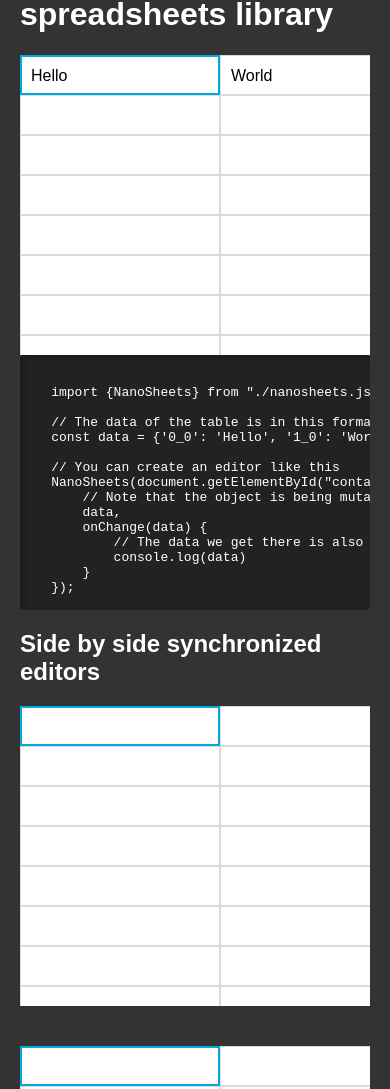
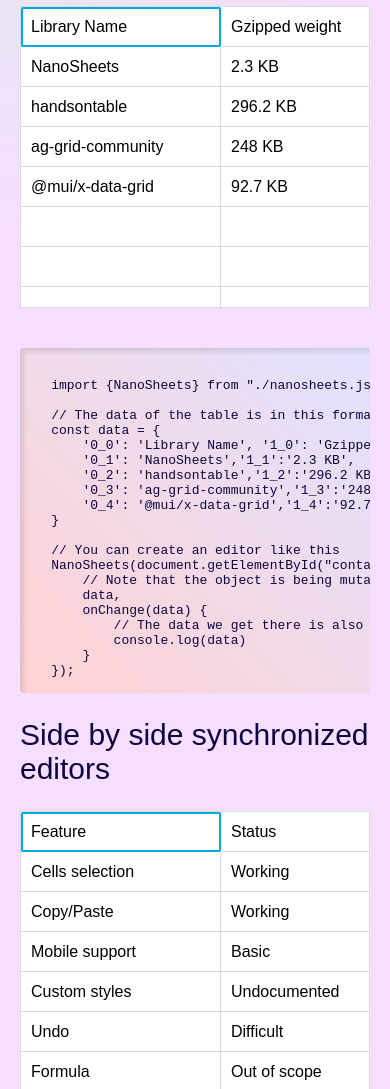
Before and after one commit to renanlecaro/nanosheets, a website: page index.html in a window 390 px wide. Shown: the part 156-1245 px from the top of the page. Drawn offline with Linux system fonts and the light colour scheme.

```diff
--- a/index.html
+++ b/index.html
@@ -11,16 +11,22 @@
     />
 </head>
 <body>
-<h1>NanoSheets: high performance javascript spreadsheets library</h1>
+<h1>High performance javascript spreadsheets library</h1>
 
 <div id="container1" style="height: 300px"></div>
 
 <script type="module">
 
-    import {NanoSheets} from "./nanosheets.js";
+    import {NanoSheets} from "./nanosheets.js?4";
 
     // The data of the table is in this format, the keys are "x_y" and the values are always strings
-    const data = {'0_0': 'Hello', '1_0': 'World', '2_0': '!'}
+    const data = {
+        '0_0': 'Library Name', '1_0': 'Gzipped weight',
+        '0_1': 'NanoSheets','1_1':'2.3 KB',
+        '0_2': 'handsontable','1_2':'296.2 KB',
+        '0_3': 'ag-grid-community','1_3':'248 KB',
+        '0_4': '@mui/x-data-grid','1_4':'92.7 KB',
+    }
 
     // You can create an editor like this
     NanoSheets(document.getElementById("container1"), {
@@ -44,7 +50,16 @@
     import {NanoSheets} from "./nanosheets.js";
 
     // Here, we're showing the same data in two spreadsheets. Editing one should update the other
-    const data = {};
+    const data = {
+        "0_0":"Feature", "1_0":"Status",
+        "0_1":"Cells selection", "1_1":"Working",
+        "0_2":"Copy/Paste", "1_2":"Working",
+        "0_3":"Mobile support", "1_3":"Basic",
+        "0_4":"Custom styles", "1_4":"Undocumented",
+        "0_5":"Undo", "1_5":"Difficult",
+        "0_6":"Formula", "1_6":"Out of scope",
+        "0_7":"Custom renderer", "1_7":"Out of scope",
+    };
     // Creating and editor returns an instance with some functions
     const instance1 = NanoSheets(document.getElementById("container2"), {
         data,
@@ -63,13 +78,16 @@
 
 
 <style>
+
     body {
-        background: #333;
         padding: 20px;
-        color: white;
+        color: #0e053f;
         font-family: sans-serif;
         max-width: 1200px;
         margin: auto;
+        background: radial-gradient(circle at top left, rgba(0, 48, 100, 0.11), rgba(178, 0, 255, 0.13) 100vw);
+
+
     }
 
     .split {
@@ -88,10 +106,15 @@
         display: block;
         white-space: pre;
         overflow: auto;
+        background: linear-gradient(45deg, #ffd2d2, #e2e2ff);
+        margin-top: 40px;
+        border-radius: 4px;
+        box-shadow: inset 4px 4px 4px rgba(0, 0, 0, 0.1);
         font-family: monospace;
-        background-color: #222;
-        border-radius: 4px;
-        box-shadow: inset 4px 4px 4px rgba(0, 0, 0, 0.2);
+    }
+    h1,h2{
+    font-size: 30px;
+    font-weight: lighter;
     }
 </style>
 </body>
--- a/nanosheets.js
+++ b/nanosheets.js
@@ -7,16 +7,19 @@
         cellHeight = 40,
         style = ({x, y, value, selected}) => ({
             padding: "0 10px",
-            border: "1px solid #dadada",
+            borderBottom: "1px solid #dadada",
+            borderRight:'1px solid #dadada',
             background: selected ? '#e2f7ff' : 'white',
             transition: 'background 0.1s',
-            color: 'black'
+            color: 'black',
+            outline:'none'
+
         }),
         defaultValue = ({x, y}) => ''
     },
 ) {
 
-    Object.assign(node.style, {overflow: "auto", position: "relative"});
+    Object.assign(node.style, {overflow: "auto", position: "relative", border:'1px solid #dadada'});
     // // The node itself shouldn't get focus, despite being scrollable and clickable
     node.setAttribute('tabindex', '-1')
 
@@ -36,14 +39,16 @@
     input.setAttribute("type", "search");
     Object.assign(input.style, {
         zIndex: 2,
+        font:'inherit',
         lineHeight: cellHeight + 'px',
         width: cellWidth + "px",
         height: cellHeight + "px",
         position: "absolute",
         boxSizing: 'border-box',
-        border: '2px solid #00aae1',
+        border:'2px solid #00aae1',
+        borderRadius:'2px',
         transition: 'left 0.2s, top 0.2s',
-        padding: '0 10px'
+        padding: '0 8px',
     })
     node.appendChild(input)
 
@@ -160,8 +165,8 @@
 
     listen(input, "blur", () => {
         // Editor lost focus
+        stopEditing()
         selection = null;
-        editActive = false;
         redraw();
     });
 
@@ -183,7 +188,7 @@
             const xMax = Math.max(...allCells.map(c => c[0]), x)
 
             // Map of keys to moves of the cursor
-            const coords={
+            const coords = {
                 ArrowRight: [1, 0],
                 ArrowLeft: [-1, 0],
                 ArrowDown: [0, 1],
@@ -211,21 +216,24 @@
                     select(Math.max(0, x + dx), Math.max(0, y + dy));
                 }
                 redraw();
-            } else if (!editActive && !e.ctrlKey  && e.key.length === 1) {
-                startEditing(x, y);
-                input.value = ''
-                redraw();
             }
+            // else if (!editActive && !e.ctrlKey && e.key.length === 1) {
+            //     startEditing(x, y);
+            //     input.value = ''
+            //     redraw();
+            // }
         },
         true,
     );
 
     listen(
         input,
-        "change",()=>{
-             if (!editActive && input.value) {
-                const tmp=input.value
-                 startEditing(x, y);
+        "input", (e) => {
+            console.log('input',e)
+            if (!editActive && input.value) {
+            const [x, y] = cellXY(editing);
+                const tmp = input.value
+                startEditing(x, y);
                 input.value = tmp
                 redraw();
             }
--- a/package.json
+++ b/package.json
@@ -3,6 +3,10 @@
   "version": "0.0.7",
   "description": "A minimal spreadsheet editor",
   "main": "nanosheets.js",
+  "scripts": {
+    "start": "npx -y  http-server -c-1 -o .  ",
+    "build": "./publish.sh"
+  },
   "keywords": [
     "sheets",
     "minimal",
```
Also changed, not shown: Readme.md.
